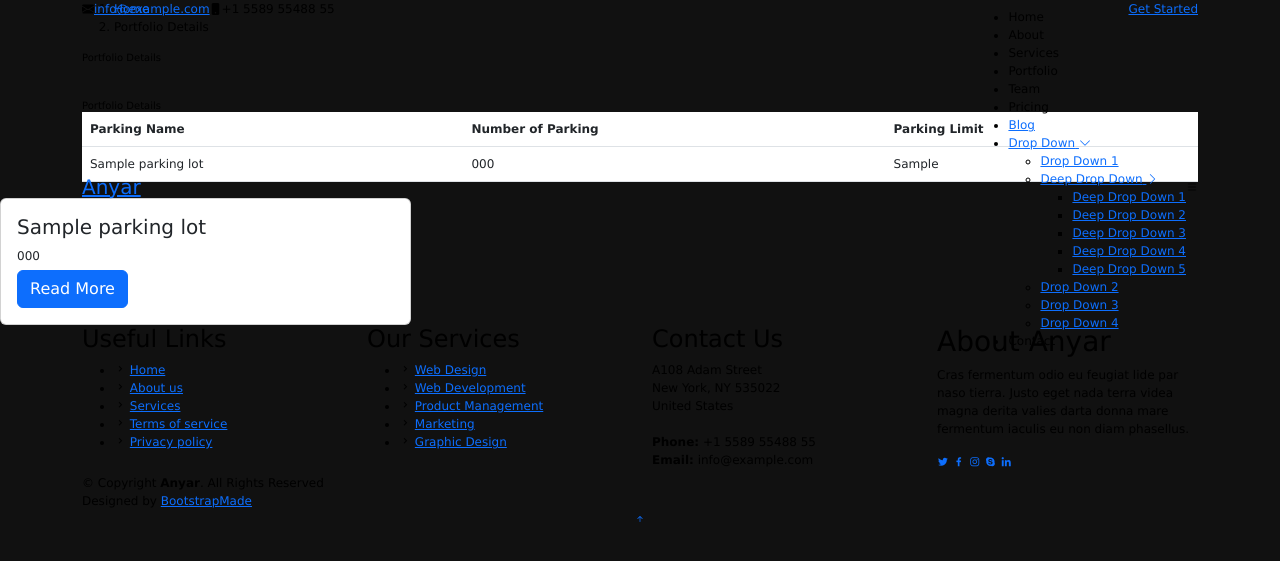
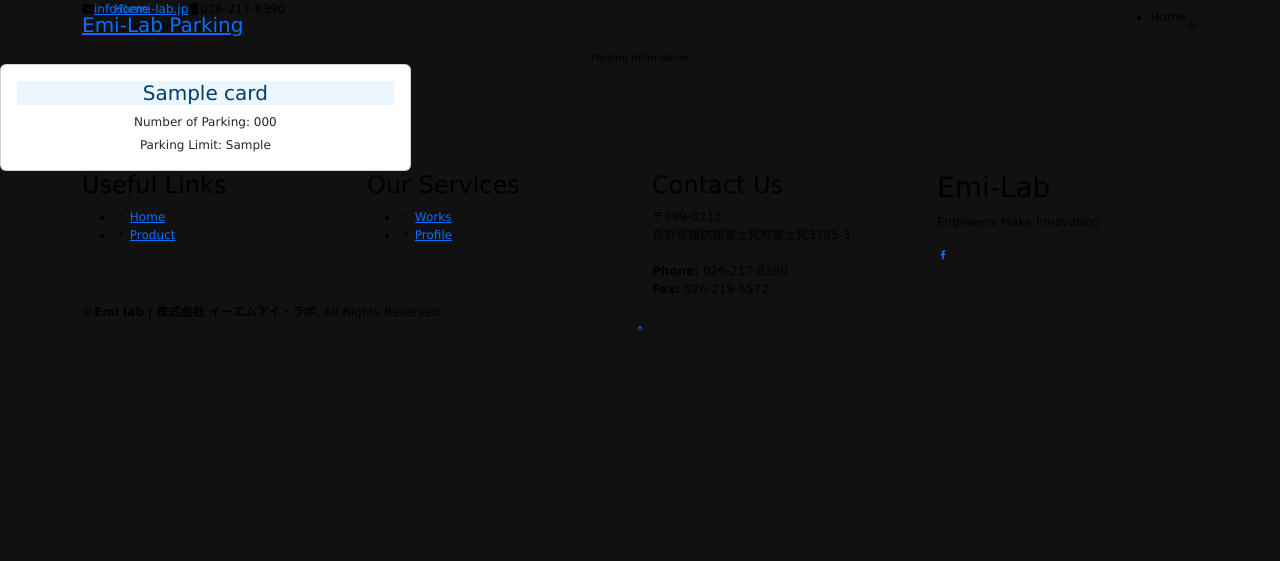
Before and after one commit to omar-faruk14/Parking_with_django_AI, a Django app: template templates/user_page/user_layout.html in a window 1280 px wide. Shown: the top 561 px of the page. Run offline with Django 4.2, Linux system fonts and the light colour scheme; the template is opened without the code that fills it: most values are stand-ins (such as "Sample title", 1, 10 or a date in 2020); some libraries are stand-ins or nearby versions.

Commit message:
Add card proper database and css

```diff
--- a/templates/user_page/user_layout.html
+++ b/templates/user_page/user_layout.html
@@ -6,7 +6,7 @@
   <meta charset="utf-8">
   <meta content="width=device-width, initial-scale=1.0" name="viewport">
 
-  <title>Portfolio Details - Anyar Bootstrap Template</title>
+  <title>Emi-Lab Parking User Dashboard</title>
   <meta content="" name="description">
   <meta content="" name="keywords">
 
@@ -39,11 +39,8 @@
   <div id="topbar" class="fixed-top d-flex align-items-center topbar-inner-pages">
     <div class="container d-flex align-items-center justify-content-center justify-content-md-between">
       <div class="contact-info d-flex align-items-center">
-        <i class="bi bi-envelope-fill"></i><a href="mailto:contact@example.com">info@example.com</a>
-        <i class="bi bi-phone-fill phone-icon"></i> +1 5589 55488 55
-      </div>
-      <div class="cta d-none d-md-block">
-        <a href="#about" class="scrollto">Get Started</a>
+        <i class="bi bi-envelope-fill"></i><a href="mailto:contact@example.com"> info@emi-lab.jp</a>
+        <i class="bi bi-phone-fill phone-icon"></i> 026-217-8390
       </div>
     </div>
   </div>
@@ -52,37 +49,14 @@
   <header id="header" class="fixed-top d-flex align-items-center header-inner-pages">
     <div class="container d-flex align-items-center justify-content-between">
 
-      <h1 class="logo"><a href="index.html">Anyar</a></h1>
+      <h1 class="logo"><a href="index.html">Emi-Lab Parking</a></h1>
       <!-- Uncomment below if you prefer to use an image logo -->
       <!-- <a href=index.html" class="logo"><img src="assets/img/logo.png" alt="" class="img-fluid"></a>-->
 
       <nav id="navbar" class="navbar">
         <ul>
           <li><a class="nav-link scrollto " href="#hero">Home</a></li>
-          <li><a class="nav-link scrollto" href="#about">About</a></li>
-          <li><a class="nav-link scrollto" href="#services">Services</a></li>
-          <li><a class="nav-link scrollto active" href="#portfolio">Portfolio</a></li>
-          <li><a class="nav-link scrollto" href="#team">Team</a></li>
-          <li><a class="nav-link scrollto" href="#pricing">Pricing</a></li>
-          <li><a href="blog.html">Blog</a></li>
-          <li class="dropdown"><a href="#"><span>Drop Down</span> <i class="bi bi-chevron-down"></i></a>
-            <ul>
-              <li><a href="#">Drop Down 1</a></li>
-              <li class="dropdown"><a href="#"><span>Deep Drop Down</span> <i class="bi bi-chevron-right"></i></a>
-                <ul>
-                  <li><a href="#">Deep Drop Down 1</a></li>
-                  <li><a href="#">Deep Drop Down 2</a></li>
-                  <li><a href="#">Deep Drop Down 3</a></li>
-                  <li><a href="#">Deep Drop Down 4</a></li>
-                  <li><a href="#">Deep Drop Down 5</a></li>
-                </ul>
-              </li>
-              <li><a href="#">Drop Down 2</a></li>
-              <li><a href="#">Drop Down 3</a></li>
-              <li><a href="#">Drop Down 4</a></li>
-            </ul>
-          </li>
-          <li><a class="nav-link scrollto" href="#contact">Contact</a></li>
+
         </ul>
         <i class="bi bi-list mobile-nav-toggle"></i>
       </nav><!-- .navbar -->
@@ -98,61 +72,26 @@
 
         <ol>
           <li><a href="index.html">Home</a></li>
-          <li>Portfolio Details</li>
+          <li>Parking Information</li>
         </ol>
-        <h2>Portfolio Details</h2>
+        <h2 class='text-center'>Parking Information</h2>
 
       </div>
     </section><!-- End Breadcrumbs -->
-    <br >
-    <br>
-        <section id="portfolio" class="portfolio">
-          <div class="container">
-            <div class="row">
-              <div class="col-lg-12">
-                <div class="section-title">
-                  <h2>Portfolio Details</h2>
-                </div>
-                <div class="table-responsive">
-                  <table class="table">
-                    <thead>
-                      <tr>
-                        <th>Parking Name</th>
-                        <th>Number of Parking</th>
-                        <th>Parking Limit</th>
-                      </tr>
-                    </thead>
-                    <tbody>
-                        {% for parking_lot in  parking_lots_user %}
-                      <tr>
-                        <td>{{parking_lot.name}}</td>
-                        <td>{{parking_lot.number_of_parking}}</td>
-                        <td>{{parking_lot.parking_limit}}</td>
-                      </tr>
-                      <tr>
-                        {% endfor %}
-                    </tbody>
-                  </table>
-                </div>
-              </div>
-            </div>
-          </div>
-        </section>
-
-        <div class="row row-cols-1 row-cols-md-2 row-cols-lg-3 g-4">
+        <section id="Parking_cardff" class="row row-cols-1 row-cols-md-2 row-cols-lg-3 g-4">
             {% for card in parking_lots_user %}
               <div class="col">
-                <div class="card">
+                <div class="card text-center">
                   <div class="card-body">
-                    <h5 class="card-title">{{ card.name }}</h5>
-                    <p class="card-text">{{ card.number_of_parking }}</p>
-                    <a href="#" class="btn btn-primary">Read More</a>
+                    <h5 class="card-title" style="background-color: #ecf6fe; color: #043c6d;">{{ card.name }}</h5>
+                    <p class="card-text">Number of Parking: {{ card.number_of_parking }}</p>
+                    <p class="card-text">Parking Limit: {{card.parking_limit}}</p>
+
                   </div>
                 </div>
               </div>
             {% endfor %}
-          </div>
-
+          </section>
 
   </main><!-- End #main -->
 
@@ -168,45 +107,36 @@
             <h4>Useful Links</h4>
             <ul>
               <li><i class="bx bx-chevron-right"></i> <a href="#">Home</a></li>
-              <li><i class="bx bx-chevron-right"></i> <a href="#">About us</a></li>
-              <li><i class="bx bx-chevron-right"></i> <a href="#">Services</a></li>
-              <li><i class="bx bx-chevron-right"></i> <a href="#">Terms of service</a></li>
-              <li><i class="bx bx-chevron-right"></i> <a href="#">Privacy policy</a></li>
+              <li><i class="bx bx-chevron-right"></i> <a href="https://emi-lab.jp/#prdcuct">Product</a></li>
             </ul>
           </div>
 
           <div class="col-lg-3 col-md-6 footer-links">
             <h4>Our Services</h4>
             <ul>
-              <li><i class="bx bx-chevron-right"></i> <a href="#">Web Design</a></li>
-              <li><i class="bx bx-chevron-right"></i> <a href="#">Web Development</a></li>
-              <li><i class="bx bx-chevron-right"></i> <a href="#">Product Management</a></li>
-              <li><i class="bx bx-chevron-right"></i> <a href="#">Marketing</a></li>
-              <li><i class="bx bx-chevron-right"></i> <a href="#">Graphic Design</a></li>
+              <li><i class="bx bx-chevron-right"></i> <a href="https://emi-lab.jp/#works">Works</a></li>
+              <li><i class="bx bx-chevron-right"></i> <a href="https://emi-lab.jp/#company-profile">Profile</a></li>
             </ul>
           </div>
 
           <div class="col-lg-3 col-md-6 footer-contact">
             <h4>Contact Us</h4>
             <p>
-              A108 Adam Street <br>
-              New York, NY 535022<br>
-              United States <br><br>
-              <strong>Phone:</strong> +1 5589 55488 55<br>
-              <strong>Email:</strong> info@example.com<br>
+              〒399-0211<br>
+               長野県諏訪郡富士見町富士見3785-3 <br>
+             <br>
+              <strong>Phone:</strong> 026-217-8390<br>
+              <strong>Fax:</strong> 026-219-5572<br>
             </p>
 
           </div>
 
           <div class="col-lg-3 col-md-6 footer-info">
-            <h3>About Anyar</h3>
-            <p>Cras fermentum odio eu feugiat lide par naso tierra. Justo eget nada terra videa magna derita valies darta donna mare fermentum iaculis eu non diam phasellus.</p>
+            <h3>Emi-Lab</h3>
+            <p>Engineers Make Innovation</p>
             <div class="social-links mt-3">
-              <a href="#" class="twitter"><i class="bx bxl-twitter"></i></a>
               <a href="#" class="facebook"><i class="bx bxl-facebook"></i></a>
-              <a href="#" class="instagram"><i class="bx bxl-instagram"></i></a>
-              <a href="#" class="google-plus"><i class="bx bxl-skype"></i></a>
-              <a href="#" class="linkedin"><i class="bx bxl-linkedin"></i></a>
+
             </div>
           </div>
 
@@ -216,15 +146,9 @@
 
     <div class="container">
       <div class="copyright">
-        &copy; Copyright <strong><span>Anyar</span></strong>. All Rights Reserved
+        &copy;<strong><span>Emi lab | 株式会社 イーエムアイ・ラボ</span></strong>. All Rights Reserved
       </div>
-      <div class="credits">
-        <!-- All the links in the footer should remain intact. -->
-        <!-- You can delete the links only if you purchased the pro version. -->
-        <!-- Licensing information: https://bootstrapmade.com/license/ -->
-        <!-- Purchase the pro version with working PHP/AJAX contact form: https://bootstrapmade.com/anyar-free-multipurpose-one-page-bootstrap-theme/ -->
-        Designed by <a href="https://bootstrapmade.com/">BootstrapMade</a>
-      </div>
+
     </div>
   </footer><!-- End Footer -->
 
```
Also changed, not shown: static/dist/img/cropped-site_icon-32x32.png (added).
